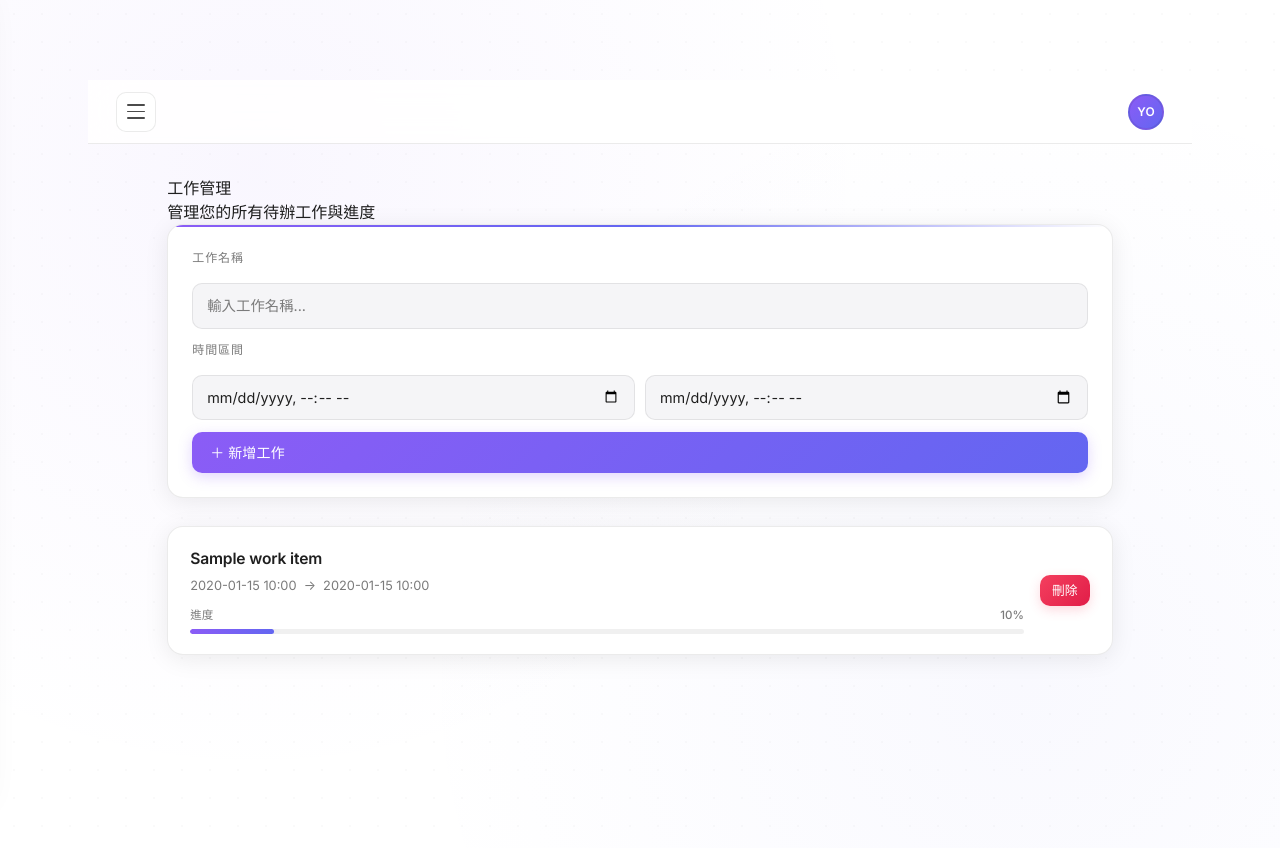
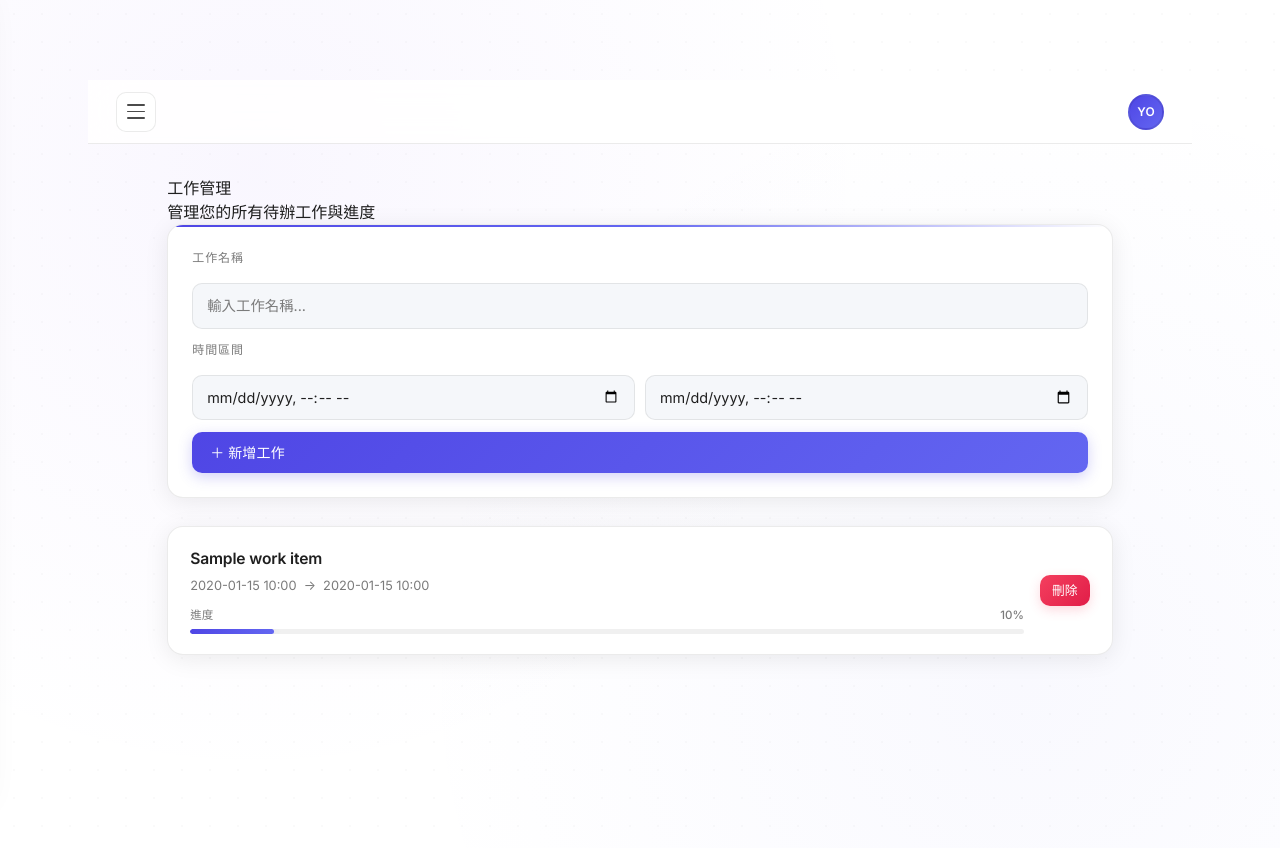
Before and after one commit to Zhuang-Day/WorkPlanManager, a Flask app: template templates/index.html in a window 1280 px wide. Run offline with Flask 3, Linux system fonts and the light colour scheme; the template is opened without the code that fills it: most values are stand-ins (such as "Sample title", 1, 10 or a date in 2020); some libraries are stand-ins or nearby versions.

Commit message:
feat(theme): apply tech-style colors, update hover and shadow effects

```diff
--- a/static/css/style.css
+++ b/static/css/style.css
@@ -7,17 +7,18 @@
 
 /* ── CSS Variables ── */
 :root {
-    --bg-base: #f9f9f9;
+    --bg-base: #f9f9fb;
     --bg-surface: #ffffff;
     --bg-card: #ffffff;
-    --bg-card-hover: #f0f0f3;
-    --bg-input: #f5f5f7;
+    --bg-card-hover: #f0f3f7;
+    --bg-input: #f5f7fa;
 
     --border: rgba(0, 0, 0, 0.08);
-    --border-focus: rgba(139, 92, 246, 0.65);
+    --border-focus: rgba(99, 102, 241, 0.65);
 
-    --accent-1: #8b5cf6;
+    --accent-1: #4f46e5;
     --accent-2: #6366f1;
+    --accent-hover: #06b6d4;
     --accent-danger: #f43f5e;
     --accent-danger2: #e11d48;
 
@@ -31,8 +32,8 @@
 
     --shadow-card: 0 4px 24px rgba(0, 0, 0, 0.08);
     --shadow-hover: 0 8px 32px rgba(0, 0, 0, 0.12);
-    --shadow-btn: 0 4px 14px rgba(139, 92, 246, 0.25);
-    --glow-accent: 0 0 0 3px rgba(139, 92, 246, 0.15);
+    --shadow-btn: 0 4px 14px rgba(79, 70, 229, 0.25);
+    --glow-accent: 0 0 0 3px rgba(79, 70, 229, 0.15);
 }
 
 /* ── Reset & Base ── */
@@ -534,9 +541,9 @@ body {
 .progress-bar {
     height: 100%;
     background: linear-gradient(90deg, var(--accent-1), var(--accent-2));
+    box-shadow: 0 0 8px rgba(79, 70, 229, 0.15);
     border-radius: 99px;
     transition: width 0.4s cubic-bezier(0.4, 0, 0.2, 1);
-    box-shadow: 0 0 8px rgba(139, 92, 246, 0.15);
 }
 
 .empty-msg {
```
Also changed, not shown: other parts of static/css/style.css (+17 -11 lines).
